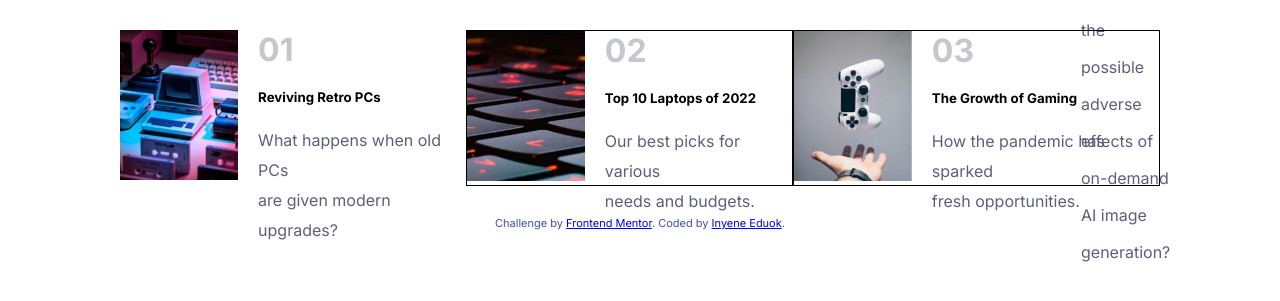
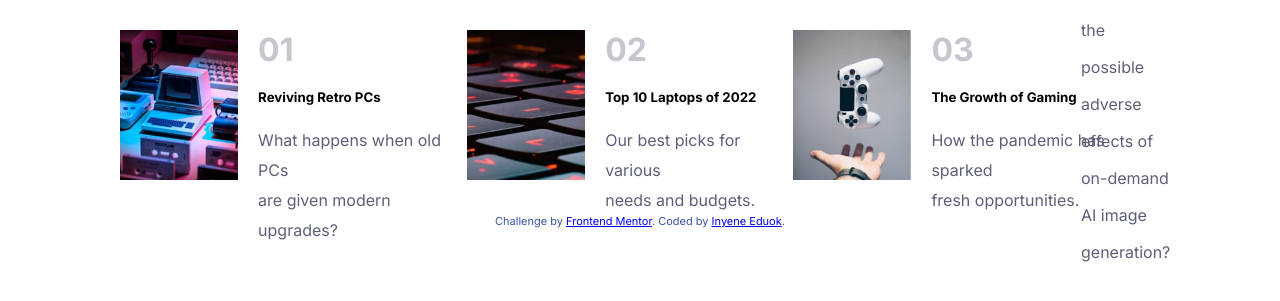
Before and after one commit to Inyene0127/FrontEnd-Mentor-Exercise, a plain HTML site: page newspage.html in a window 1280 px wide. Shown: the part 767-1068 px from the top of the page. Drawn offline with Linux system fonts and the light colour scheme.

Commit message:
removed border

```diff
--- a/newspage.css
+++ b/newspage.css
@@ -61,10 +61,6 @@ footer{
 .footer-three{
     display: flex;
 }
-.footer-two,
-.footer-three{
-    border: 1px solid black;
-}
 .sub-footer-one,
 .sub-footer-two,
 .sub-footer-three{
```
